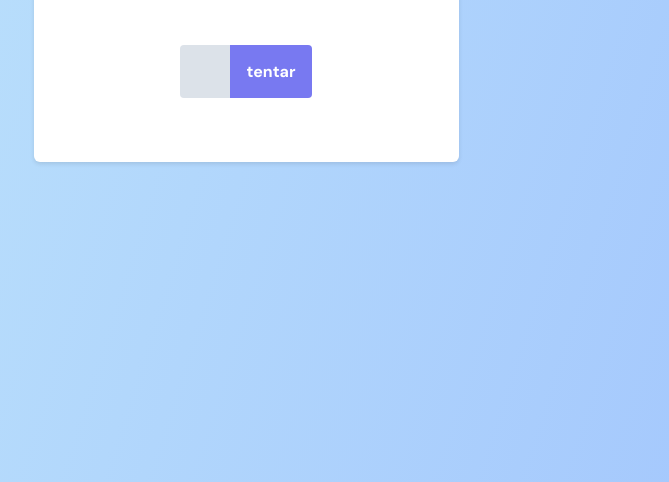
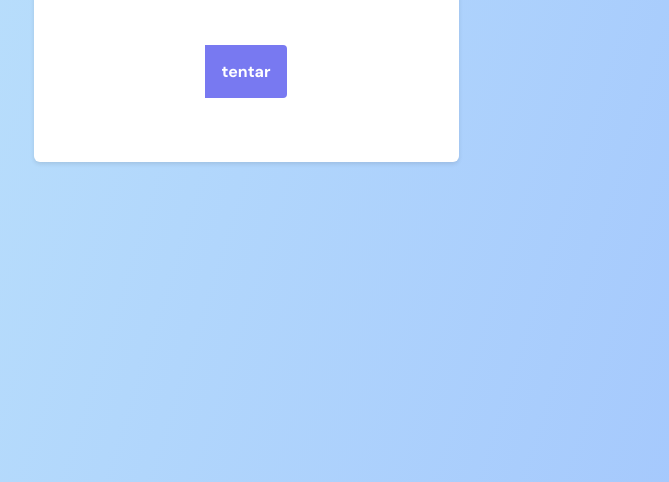
Before and after one commit to Renan-Soares-Silva/calcular-IMC, a plain HTML site: page adivinhacao/index.html in a window 1280 px wide. Shown: the part 318-800 px from the top of the page, without its empty margins (394-1063 px from the left). Drawn offline with Linux system fonts and the light colour scheme.

Commit message:
teste commit

```diff
--- a/adivinhacao/index.html
+++ b/adivinhacao/index.html
@@ -23,7 +23,7 @@ ly=Montserrat+Alternates:wght@600&display=swap"
           <p>escolha um numero de 1 a 10</p>
         </div>
         <form action="">
-          <input type="number" id="inputNumber" />
+          <imput type="number" id="inputNumber" />
           <button id="btnTry">tentar</button>
         </form>
       </div>
```
